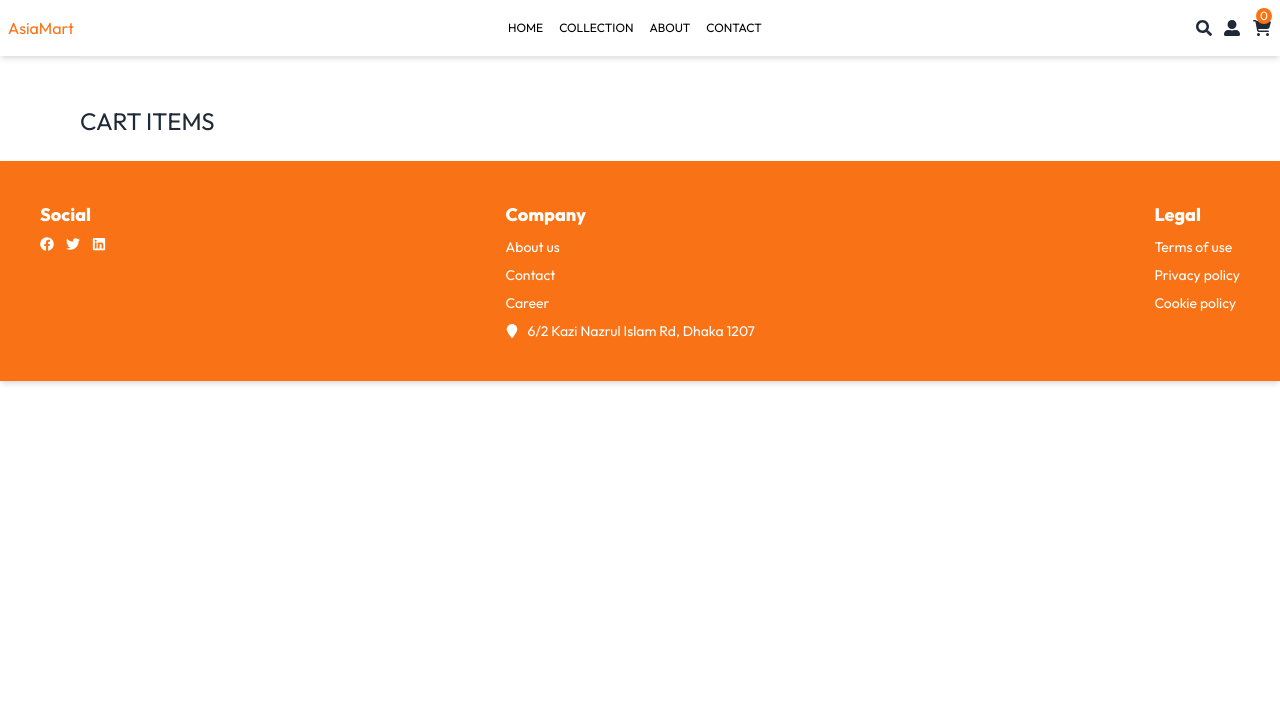
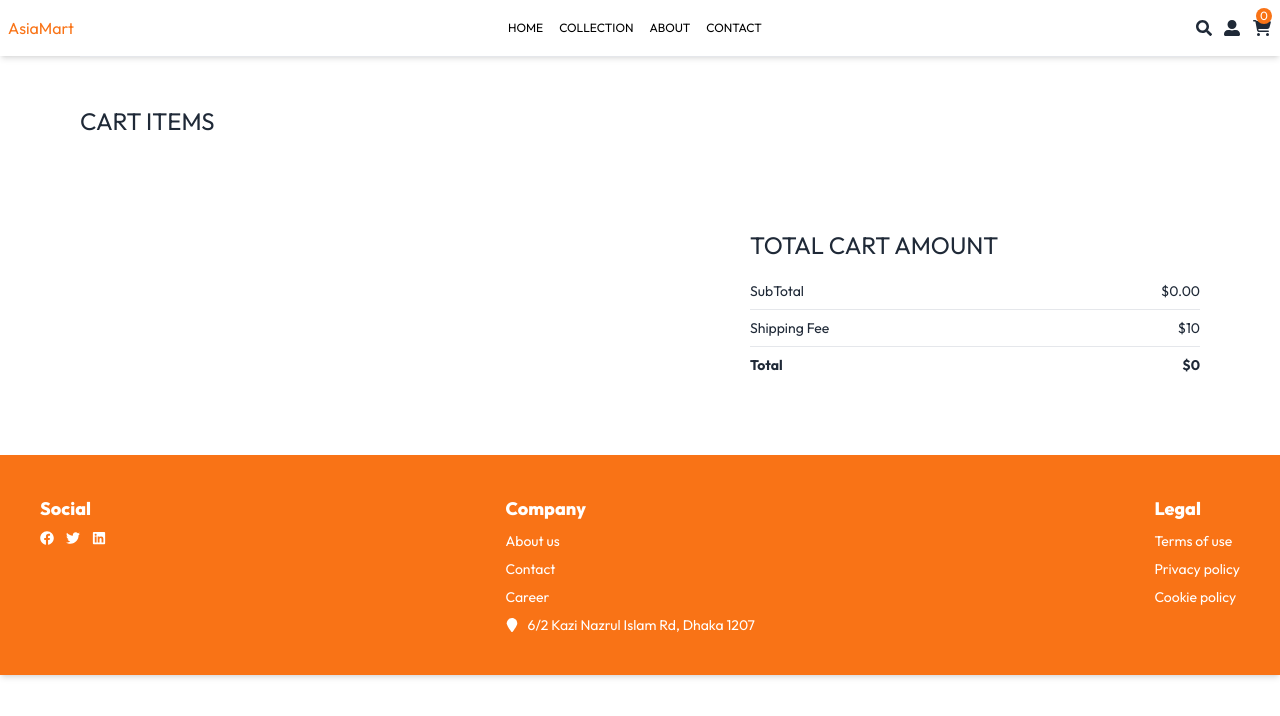
Before and after one commit to mdkabirulhossain/AsiaMart, a React (Vite) app in the folder frontend/: page /cart in a window 1280 px wide. Shown: the top 716 px of the page. Built offline with nearby package versions, Linux system fonts and the light colour scheme.

Commit message:
Cart Total component is updated

```diff
--- a/frontend/src/Context/ShopContext.jsx
+++ b/frontend/src/Context/ShopContext.jsx
@@ -58,7 +58,7 @@ const StoreContextProvider = (props) => {
         return totalCount;
     }
 
-    const getCartAmount = async() =>{
+    const getCartAmount = () =>{
         let totalAmount = 0;
         for(const items in cartItem){
             let itemInfo = product_items.find(product =>product._id === items);
--- a/frontend/src/components/Cart/Cart.jsx
+++ b/frontend/src/components/Cart/Cart.jsx
@@ -2,6 +2,7 @@ import React, { useContext, useEffect, useState } from 'react';
 import { ShopContext } from '../../Context/ShopContext';
 import Title from '../Title/Title';
 import { MdDelete } from "react-icons/md";
+import CartTotal from '../CartTotal/CartTotal';
 
 const Cart = () => {
     const { product_items, currency, cartItem, updateQuantity } = useContext(ShopContext);
@@ -69,6 +70,12 @@ const Cart = () => {
                     })
                 }
             </div>
+            <div className='flex justify-end my-20'>
+                <div className='w-full sm:w-[450px]'>
+                    <CartTotal></CartTotal>
+                </div>
+
+            </div>
         </div>
     );
 };
--- a/frontend/src/components/CartTotal/CartTotal.jsx
+++ b/frontend/src/components/CartTotal/CartTotal.jsx
@@ -15,7 +15,7 @@ const CartTotal = () => {
             <div className='flex flex-col gap-2 mt-2 text-sm'>
                 <div className='flex justify-between'>
                     <p>SubTotal</p>
-                    <p>{currency}{getCartAmount()}</p>
+                    <p>{currency}{getCartAmount().toFixed(2)}</p>
 
                 </div>
                 <hr />
@@ -27,7 +27,7 @@ const CartTotal = () => {
                 <hr />
                 <div className='flex justify-between'>
                     <strong>Total</strong>
-                    <strong>{currency}{getCartAmount() === 0? 0 : getCartAmount()+{delivery_fee}}</strong>
+                    <strong>{currency}{getCartAmount() === 0 ? 0 : (getCartAmount() + Number(delivery_fee)).toFixed(2)}</strong>
 
                 </div>
 
```
